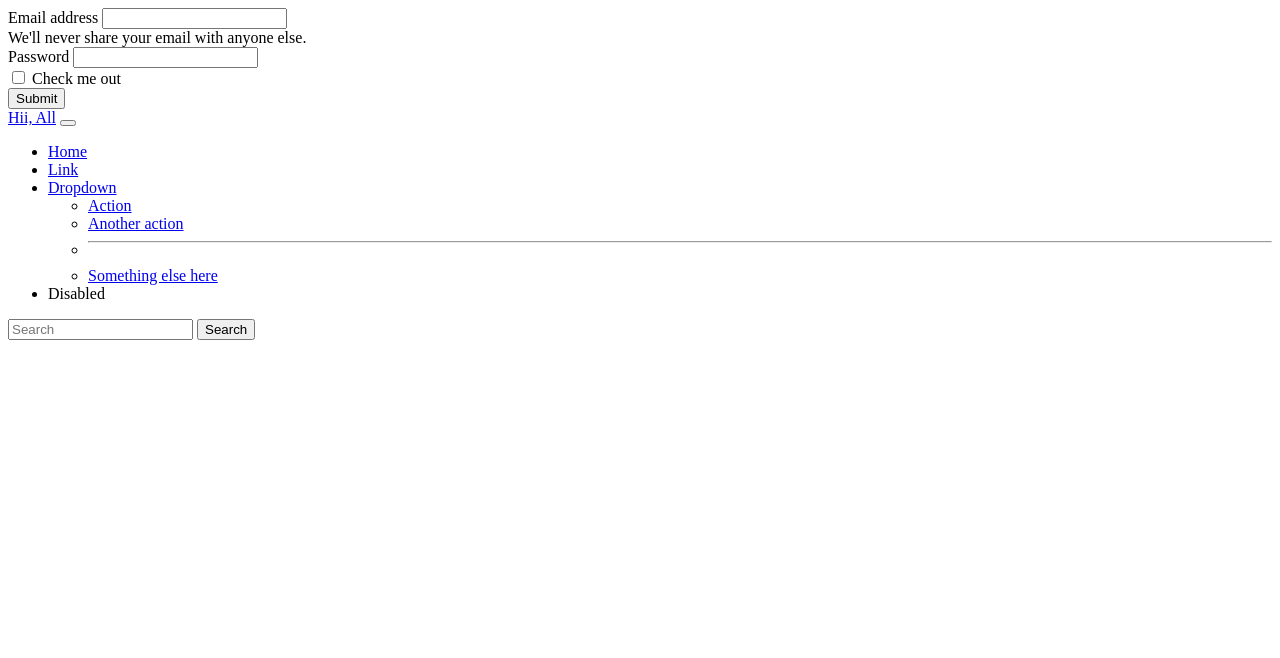
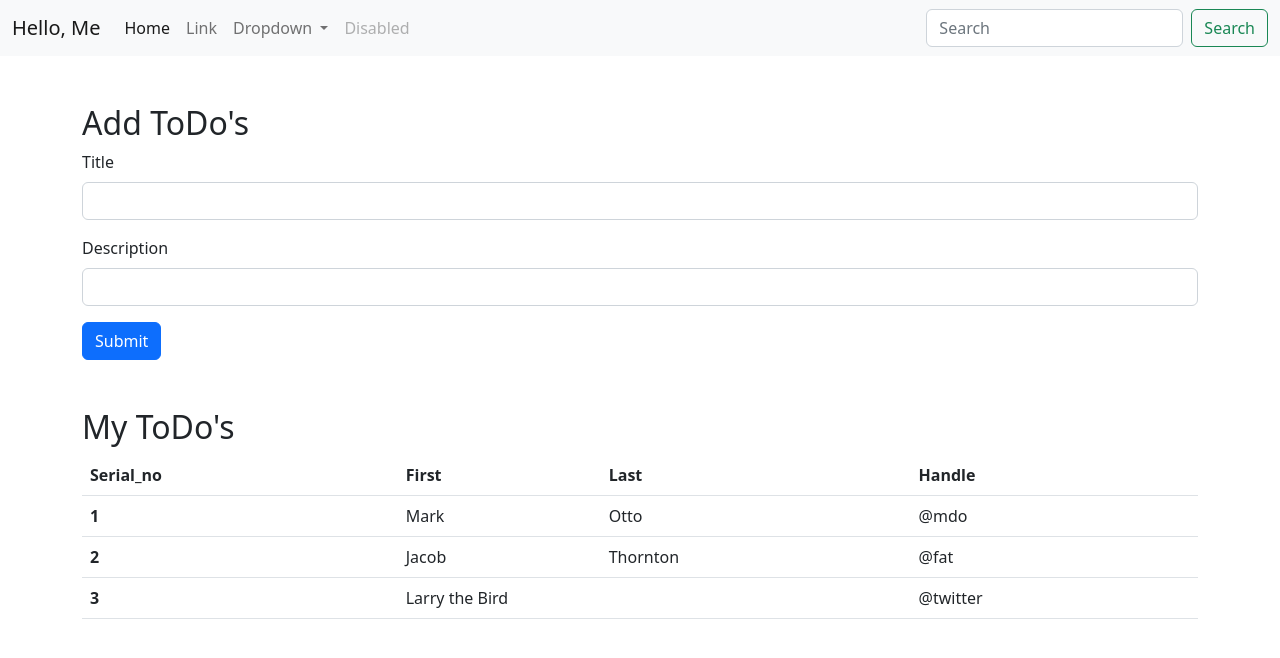
Before and after one commit to WRD397/Cloud_Deployed_Apps, a Flask app: page / in a window 1280 px wide. Shown: the top 658 px of the page. Run offline with Flask 2, Linux system fonts and the light colour scheme.

Commit message:
app.py created, database is yet to be filled

```diff
--- a/Flask_works/app.py
+++ b/Flask_works/app.py
@@ -1,11 +1,39 @@
 from flask import Flask, render_template
+from flask_sqlalchemy import SQLAlchemy
+from datetime import datetime
 
+# to initialize the app. Flask is a class and app is just a variable here
 app = Flask(__name__)
+
+# initializing SQL Alchemy. It basicaly allows us to change databases in Python
+# detailed about 'SQLALCHEMY_DATABASE_URI' : https://flask-sqlalchemy.palletsprojects.com/en/2.x/config/
+# detail about 'SQLALCHEMY_TRACK_MODIFICATIONS' =  https://flask-sqlalchemy.palletsprojects.com/en/2.x/config/
+
+# removed the temp part as we want the batabse to form here only, and then changed the name from test.db to todo.db
+app.config['SQLALCHEMY_DATABASE_URI'] = "sqlite:///todo.db"
+app.config['SQLALCHEMY_TRACK_MODIFICATIONS'] = False
+db = SQLAlchemy(app)
+
+# we now will define the database schema through building a class
+
+
+class Todo(db.Model):
+    Serial_no = db.Column(db.Integer, primary_key=True)
+    Todo_Title = db.Column(db.String(200), nullable=False)
+    # nullable = False means it can't be null
+    desc = db.Column(db.String(1000), nullable=False)
+    date_created = db.Column(db.DateTime, default=datetime.utcnow)
+
+    def __repr__(self) -> str:
+        return f"{self.serial_no} - {self.Title}"
+
+
+# adding a decorator 'routes'. routes basically add the endpoints, ie. below method is  basically brings you to the home page.
 
 
 @app.route("/")
-def hello_world():
-    return render_template('index.html')
+def home_page():
+    return render_template('index2.html')
 
 # Let's create another endpoint...
 
@@ -16,4 +44,4 @@
 
 
 if __name__ == "__main__":
-    app.run(debug=True)
+    app.run(debug=True, port=5000)
--- a/Flask_works/templates/index.html
+++ b/Flask_works/templates/index.html
@@ -4,31 +4,15 @@
 <head>
     <meta charset="utf-8">
     <meta name="viewport" content="width=device-width, initial-scale=1">
-    <title>Bootstrap demo</title>
+    <title>PracticeWork</title>
 </head>
 
+
 <body>
+
     <nav class="navbar navbar-expand-lg bg-light">
-        <div class="container">
-            <form>
-                <div class="mb-3">
-                    <label for="exampleInputEmail1" class="form-label">Email address</label>
-                    <input type="email" class="form-control" id="exampleInputEmail1" aria-describedby="emailHelp">
-                    <div id="emailHelp" class="form-text">We'll never share your email with anyone else.</div>
-                </div>
-                <div class="mb-3">
-                    <label for="exampleInputPassword1" class="form-label">Password</label>
-                    <input type="password" class="form-control" id="exampleInputPassword1">
-                </div>
-                <div class="mb-3 form-check">
-                    <input type="checkbox" class="form-check-input" id="exampleCheck1">
-                    <label class="form-check-label" for="exampleCheck1">Check me out</label>
-                </div>
-                <button type="submit" class="btn btn-primary">Submit</button>
-            </form>
-        </div>
         <div class="container-fluid">
-            <a class="navbar-brand" href="#">Hii, All</a>
+            <a class="navbar-brand" href="#">Navbar</a>
             <button class="navbar-toggler" type="button" data-bs-toggle="collapse"
                 data-bs-target="#navbarSupportedContent" aria-controls="navbarSupportedContent" aria-expanded="false"
                 aria-label="Toggle navigation">
@@ -67,6 +51,7 @@
             </div>
         </div>
     </nav>
+
 </body>
 
 </html>
--- /dev/null
+++ b/Flask_works/templates/index2.html
@@ -0,0 +1,125 @@
+<!doctype html>
+<html lang="en">
+
+<head>
+    <meta charset="utf-8">
+    <meta name="viewport" content="width=device-width, initial-scale=1">
+    <title>FlaskPractice</title>
+    <link href="https://cdn.jsdelivr.net/npm/bootstrap@5.2.0-beta1/dist/css/bootstrap.min.css" rel="stylesheet"
+        integrity="sha384-0evHe/X+R7YkIZDRvuzKMRqM+OrBnVFBL6DOitfPri4tjfHxaWutUpFmBp4vmVor" crossorigin="anonymous">
+</head>
+
+<body>
+
+    <!-- NAVIGATION BAR-->
+    <nav class="navbar navbar-expand-lg bg-light">
+        <div class="container-fluid">
+            <a class="navbar-brand" href="#">Hello, Me</a>
+            <button class="navbar-toggler" type="button" data-bs-toggle="collapse"
+                data-bs-target="#navbarSupportedContent" aria-controls="navbarSupportedContent" aria-expanded="false"
+                aria-label="Toggle navigation">
+                <span class="navbar-toggler-icon"></span>
+            </button>
+            <div class="collapse navbar-collapse" id="navbarSupportedContent">
+                <ul class="navbar-nav me-auto mb-2 mb-lg-0">
+                    <li class="nav-item">
+                        <a class="nav-link active" aria-current="page" href="#">Home</a>
+                    </li>
+                    <li class="nav-item">
+                        <a class="nav-link" href="#">Link</a>
+                    </li>
+                    <li class="nav-item dropdown">
+                        <a class="nav-link dropdown-toggle" href="#" id="navbarDropdown" role="button"
+                            data-bs-toggle="dropdown" aria-expanded="false">
+                            Dropdown
+                        </a>
+                        <ul class="dropdown-menu" aria-labelledby="navbarDropdown">
+                            <li><a class="dropdown-item" href="#">Action</a></li>
+                            <li><a class="dropdown-item" href="#">Another action</a></li>
+                            <li>
+                                <hr class="dropdown-divider">
+                            </li>
+                            <li><a class="dropdown-item" href="#">Something else here</a></li>
+                        </ul>
+                    </li>
+                    <li class="nav-item">
+                        <a class="nav-link disabled">Disabled</a>
+                    </li>
+                </ul>
+                <form class="d-flex" role="search">
+                    <input class="form-control me-2" type="search" placeholder="Search" aria-label="Search">
+                    <button class="btn btn-outline-success" type="submit">Search</button>
+                </form>
+            </div>
+        </div>
+    </nav>
+
+
+    <!-- FORM INSIDE A CONTAINER -->
+    <div class='container my-5'>
+        <h2>Add ToDo's</h2>
+        <form>
+            <!-- Title -->
+            <div class="mb-3">
+                <label for="Todo_Title" class="form-label">Title</label>
+                <input type="text" class="form-control" id="Todo_Title">
+            </div>
+            <!-- Description -->
+            <div class="mb-3">
+                <label for="desc" class="form-label">Description</label>
+                <input type="text" class="form-control" id="desc">
+            </div>
+            <!-- Extra CheckBox-->
+            <!--
+            <div class="mb-3 form-check">
+                <input type="checkbox" class="form-check-input" id="exampleCheck1">
+                <label class="form-check-label" for="exampleCheck1">Check me out</label>
+            </div> -->
+
+            <button type="submit" class="btn btn-primary">Submit</button>
+        </form>
+    </div>
+
+
+    <!-- FIRST TABLE -->
+    <div class="container my-3">
+        <h2>My ToDo's</h2>
+        <table class="table">
+            <thead>
+                <tr>
+                    <th scope="col">Serial_no</th>
+                    <th scope="col">First</th>
+                    <th scope="col">Last</th>
+                    <th scope="col">Handle</th>
+                </tr>
+            </thead>
+            <tbody>
+                <tr>
+                    <th scope="row">1</th>
+                    <td>Mark</td>
+                    <td>Otto</td>
+                    <td>@mdo</td>
+                </tr>
+                <tr>
+                    <th scope="row">2</th>
+                    <td>Jacob</td>
+                    <td>Thornton</td>
+                    <td>@fat</td>
+                </tr>
+                <tr>
+                    <th scope="row">3</th>
+                    <td colspan="2">Larry the Bird</td>
+                    <td>@twitter</td>
+                </tr>
+            </tbody>
+        </table>
+    </div>
+
+
+
+    <script src="https://cdn.jsdelivr.net/npm/bootstrap@5.2.0-beta1/dist/js/bootstrap.bundle.min.js"
+        integrity="sha384-pprn3073KE6tl6bjs2QrFaJGz5/SUsLqktiwsUTF55Jfv3qYSDhgCecCxMW52nD2"
+        crossorigin="anonymous"></script>
+</body>
+
+</html>
```
Also changed, not shown: Flask_works/todo.db (added).
